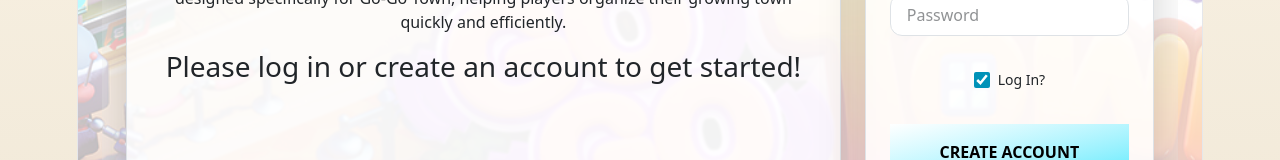
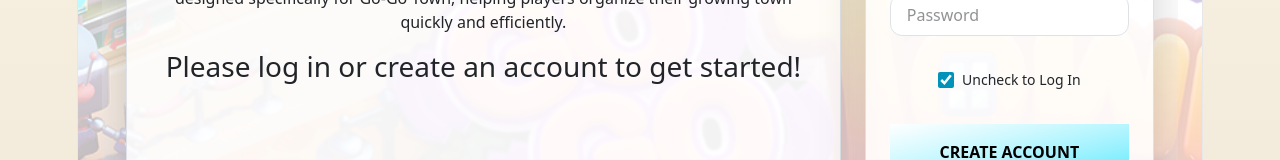
Before and after one commit to Kamivision/GGTown-Tracker, a React (Vite) app in the folder client/: page / in a window 1280 px wide. Shown: the part 542-702 px from the top of the page. Built offline with nearby package versions, Linux system fonts and the light colour scheme.

Commit message:
modified wording for clarity on sign in

```diff
--- a/client/src/components/AuthForm.jsx
+++ b/client/src/components/AuthForm.jsx
@@ -75,7 +75,7 @@
           className="h-4 w-4 accent-cyan-600"
         />
         <span className="text-sm font-medium">
-          {create ? "Log In?" : "Welcome Back!"}
+          {create ? "Uncheck to Log In" : "Welcome Back!"}
         </span>
       </label>
 
```
